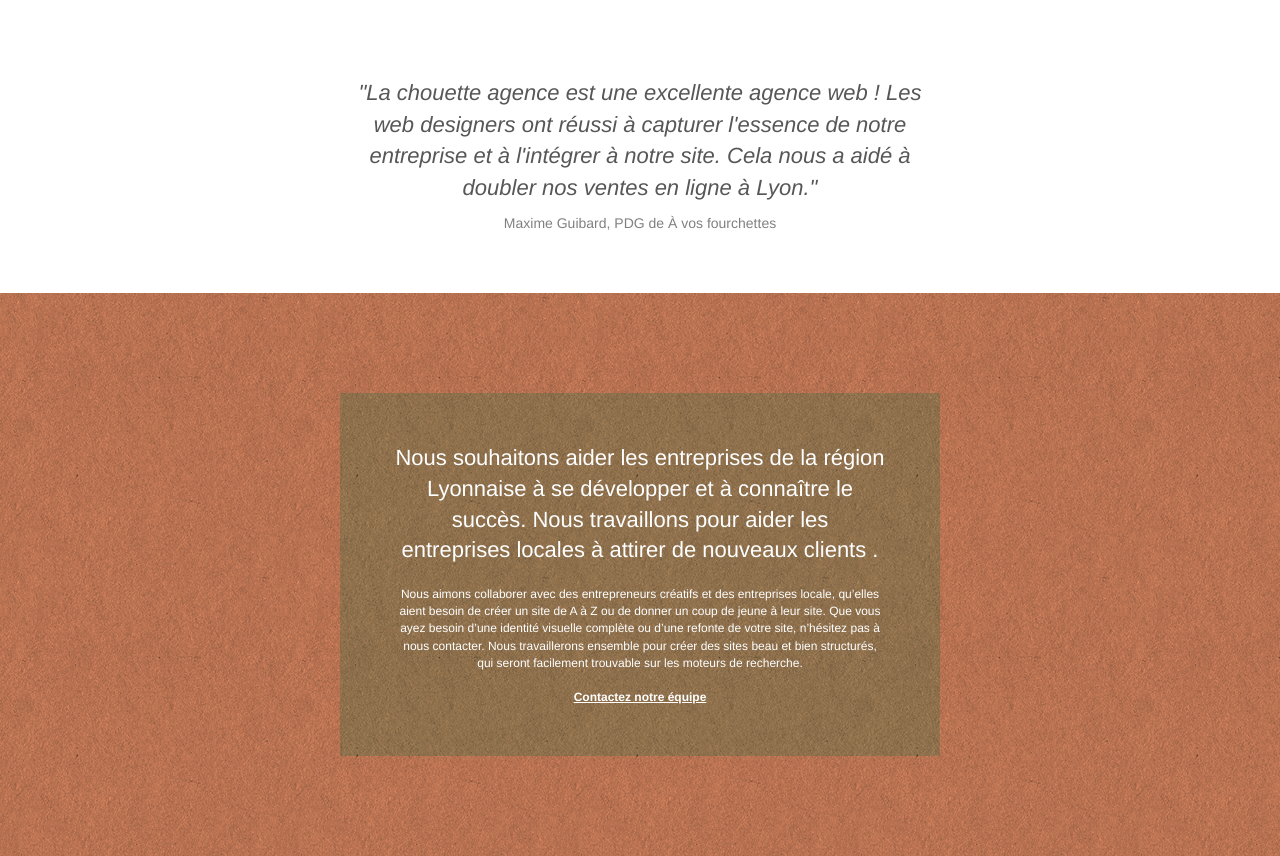
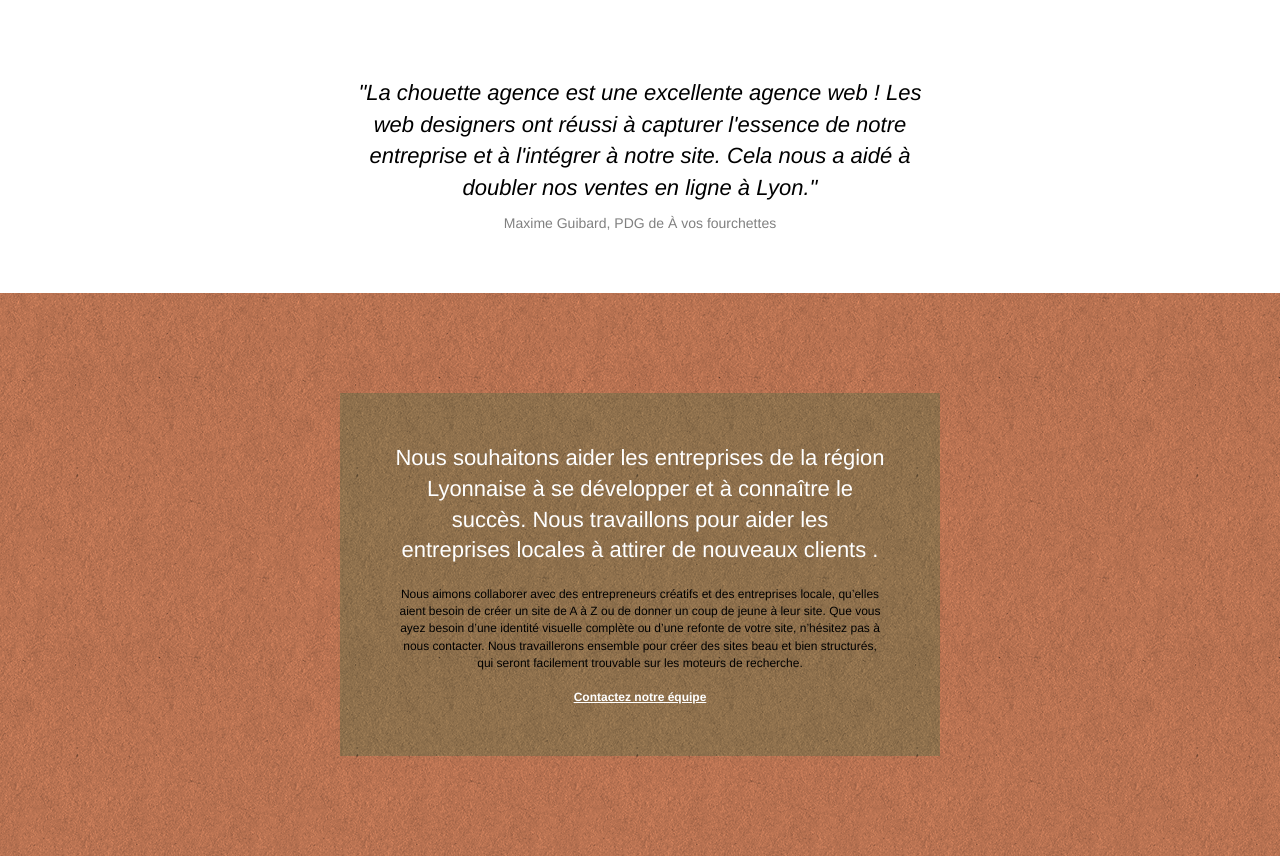
Before and after one commit to DriinoX/p4_chouette_agence_update, a plain HTML site: page index.html in a window 1280 px wide. Shown: the part 912-1768 px from the top of the page. Drawn offline with Linux system fonts and the light colour scheme.

Commit message:
Add files via upload

```diff
--- a/style.css
+++ b/style.css
@@ -677,7 +677,7 @@ label,
 a {
     font-family: "helvetica";
     font-weight: 400;
-    color: #575757!important;
+    color: black !important;
 }
 
 .container {
@@ -765,7 +765,7 @@ h4 {
 }
 
 .white {
-    color: #FFFFFF!important;
+    color: #FFFFFF;
 }
 
 .portfolio-thumb {
```
